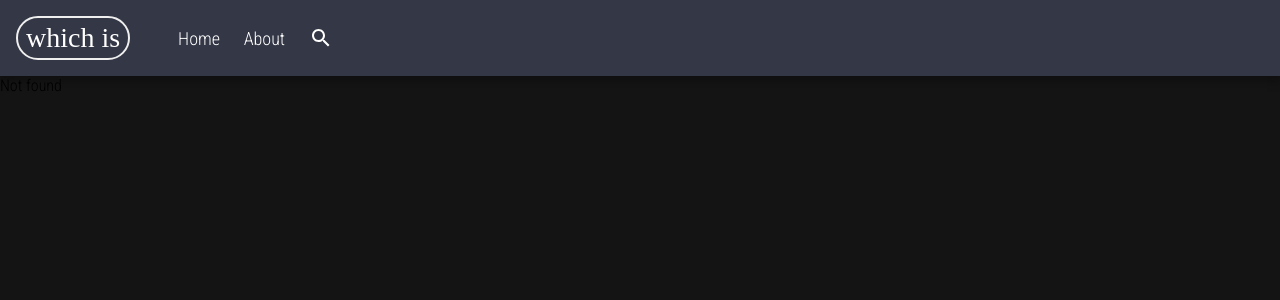
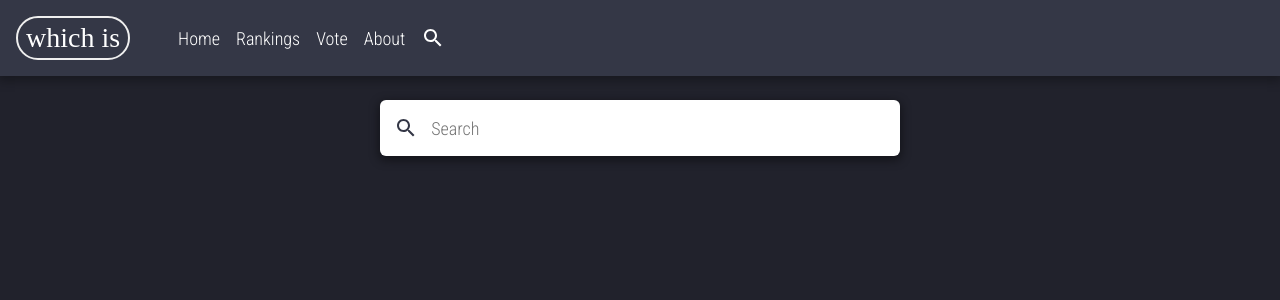
Before and after one commit to tiagoebone/projectX, a React (Create React App) app: page /search in a window 1280 px wide. Before the commit this address had no page. Shown: the top 300 px of the page. Built offline with nearby package versions, Linux system fonts and the light colour scheme; a web font is replaced by a local one.

Commit message:
adiciona página de buscar

```diff
--- a/src/app.css
+++ b/src/app.css
@@ -1,5 +1,5 @@
 .App {
-  background-color: #141414;
+  background-color: #21222c;
   min-height: 100vh;
   display: flex;
   flex-direction: column;
--- a/src/app.tsx
+++ b/src/app.tsx
@@ -3,6 +3,7 @@ import "./app.css";
 import Navbar from "./components/navbar/navbar";
 import About from "./containers/about/about";
 import Home from "./containers/home/home";
+import Search from "./containers/search/search";
 import GlobalStatesProvider from "./contexts/globalStates/provider/globalStatesProvider";
 
 export default function App() {
@@ -15,6 +16,7 @@ export default function App() {
             <Route path="/" element={<Home />} />
             <Route path="/home" element={<Home />} />
             <Route path="about" element={<About />} />
+            <Route path="search" element={<Search />} />
             <Route path="*" element={<div>Not found</div>} />
           </Routes>
         </Router>
--- a/src/components/navbar/navbar.style.ts
+++ b/src/components/navbar/navbar.style.ts
@@ -1,7 +1,6 @@
 import Grid from "@mui/material/Grid";
 import styled from "styled-components";
 import SearchIcon from "@mui/icons-material/Search";
-import Input from "@mui/material/Input";
 
 export const Logo = styled.div`
   width: fit-content;
@@ -42,7 +41,7 @@ export const NavRoutes = styled(Grid)`
 
   &:hover {
     span {
-      color: #cbf;
+      color: #b0b2ff;
     }
   }
 `;
@@ -53,16 +52,6 @@ export const IconSearch = styled(SearchIcon)`
   transition: 200ms;
 
   &:hover {
-    color: #cbf;
+    color: #b0b2ff;
   }
 `;
-
-export const InputSearch = styled(Input)`
-  color: #dddddd;
-  font-size: 14px;
-  font-weight: 200;
-  :after {
-    border-bottom: 1px solid #fff;
-    content: "";
-  }
-`;
--- a/src/components/navbar/navbar.tsx
+++ b/src/components/navbar/navbar.tsx
@@ -1,14 +1,9 @@
-import React from "react";
 import Grid from "@mui/material/Grid";
 import { useNavigate } from "react-router-dom";
-import { IconSearch, InputSearch, Logo, NavRoutes } from "./navbar.style";
-import useGlobalStates from "../../contexts/globalStates/hook/useGlobalStates";
+import { IconSearch, Logo, NavRoutes } from "./navbar.style";
 
 const Navbar = () => {
   const navigate = useNavigate();
-  const { searchedState } = useGlobalStates();
-
-  const [showSearch, setShowSearch] = React.useState(false);
 
   return (
     <nav
@@ -33,39 +28,41 @@ const Navbar = () => {
           style={{
             marginLeft: "48px",
             display: "flex",
-            alignItems: "center",
           }}
         >
-          <Grid container spacing={3}>
-            <NavRoutes item xs={6} onClick={() => navigate("/home")}>
+          <Grid container>
+            <NavRoutes item onClick={() => navigate("/home")}>
               <span>Home</span>
             </NavRoutes>
-            <NavRoutes item xs={6} onClick={() => navigate("/about")}>
+            <NavRoutes
+              item
+              style={{ marginLeft: "16px" }}
+              onClick={() => navigate("/about")}
+            >
+              <span>Rankings</span>
+            </NavRoutes>
+            <NavRoutes
+              item
+              style={{ marginLeft: "16px" }}
+              onClick={() => navigate("/about")}
+            >
+              <span>Vote</span>
+            </NavRoutes>
+            <NavRoutes
+              item
+              style={{ marginLeft: "16px" }}
+              onClick={() => navigate("/about")}
+            >
               <span>About</span>
             </NavRoutes>
+            <NavRoutes
+              item
+              style={{ marginLeft: "16px" }}
+              onClick={() => navigate("/search")}
+            >
+              <IconSearch />
+            </NavRoutes>
           </Grid>
-        </Grid>
-        <Grid
-          item
-          style={{
-            marginLeft: "24px",
-            display: "flex",
-            alignItems: "center",
-          }}
-          onClick={() => setShowSearch(true)}
-        >
-          <IconSearch />
-          {showSearch && (
-            <InputSearch
-              name="search"
-              placeholder="Search"
-              color="primary"
-              autoFocus
-              fullWidth
-              onBlur={() => setShowSearch(false)}
-              onChange={(vl) => searchedState.setSearched(vl.target.value)}
-            />
-          )}
         </Grid>
       </Grid>
     </nav>
--- a/src/containers/home/home.style.ts
+++ b/src/containers/home/home.style.ts
@@ -1,7 +1,6 @@
 import styled from "styled-components";
 
 export const Spin = styled.div`
-  background-color: #21222c;
   min-height: calc(100vh - 78px);
   display: flex;
   align-items: center;
--- /dev/null
+++ b/src/containers/search/search.style.ts
@@ -0,0 +1,38 @@
+import styled from "styled-components";
+import SearchIcon from "@mui/icons-material/Search";
+
+export const IconSearch = styled(SearchIcon)`
+  cursor: pointer;
+  color: #343746;
+  transition: 200ms;
+`;
+
+export const InputStyled = styled.div`
+  min-width: 400px;
+  width: 40vw;
+  display: flex;
+  flex-direction: row;
+  box-shadow: 0px 3px 10px 2px rgba(0, 0, 0, 0.4);
+  border-radius: 6px;
+  border: none;
+  padding: 4px;
+  background-color: #fff;
+
+  .startAdorment {
+    display: flex;
+    justify-content: center;
+    align-items: center;
+    width: 48px;
+    height: 48px;
+  }
+
+  input {
+    width: 100%;
+    height: 48px;
+    font-size: 18px;
+    padding: 0 4px;
+    text-overflow: 14px;
+    outline: none;
+    border: none;
+  }
+`;
--- /dev/null
+++ b/src/containers/search/search.tsx
@@ -0,0 +1,18 @@
+import { IconSearch, InputStyled } from "./search.style";
+
+const Search = () => {
+  return (
+    <div style={{ display: "flex", justifyContent: "center" }}>
+      <div style={{ marginTop: "24px" }}>
+        <InputStyled>
+          <div className="startAdorment">
+            <IconSearch />
+          </div>
+          <input type="text" placeholder="Search" autoFocus />
+        </InputStyled>
+      </div>
+    </div>
+  );
+};
+
+export default Search;
```
